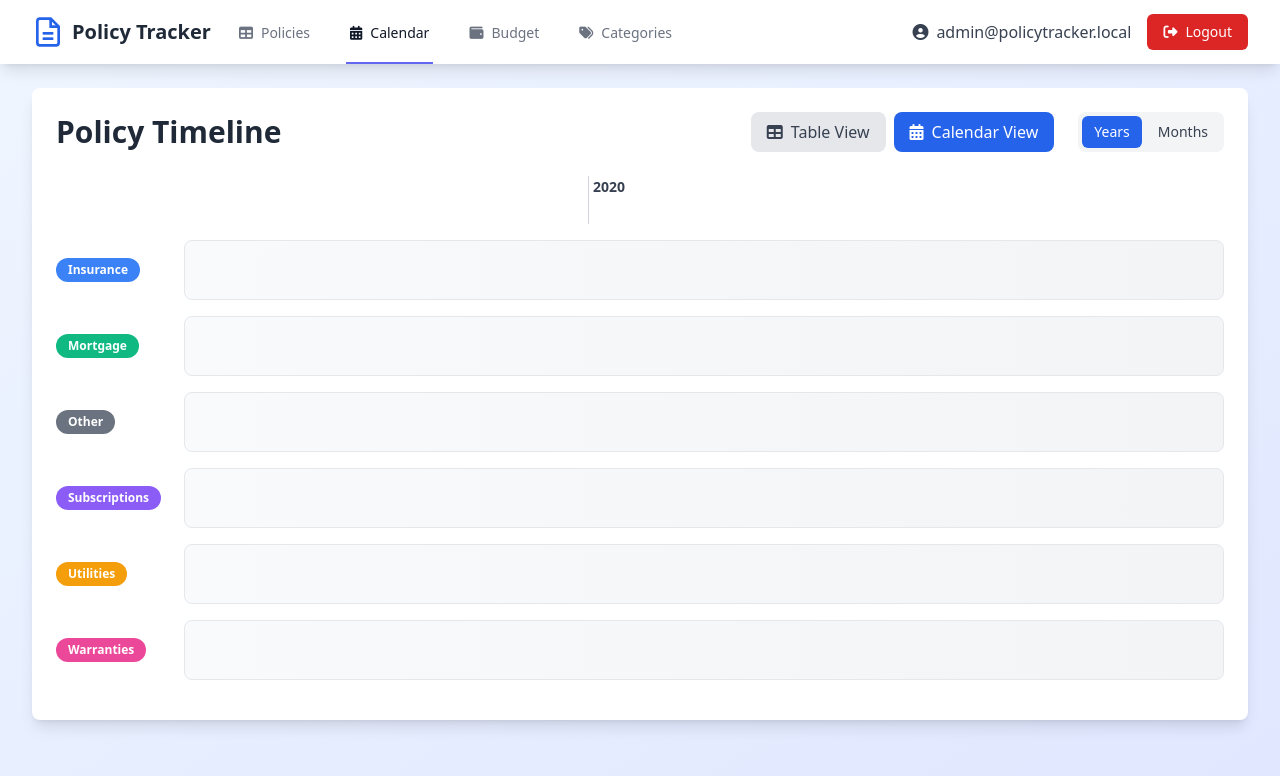
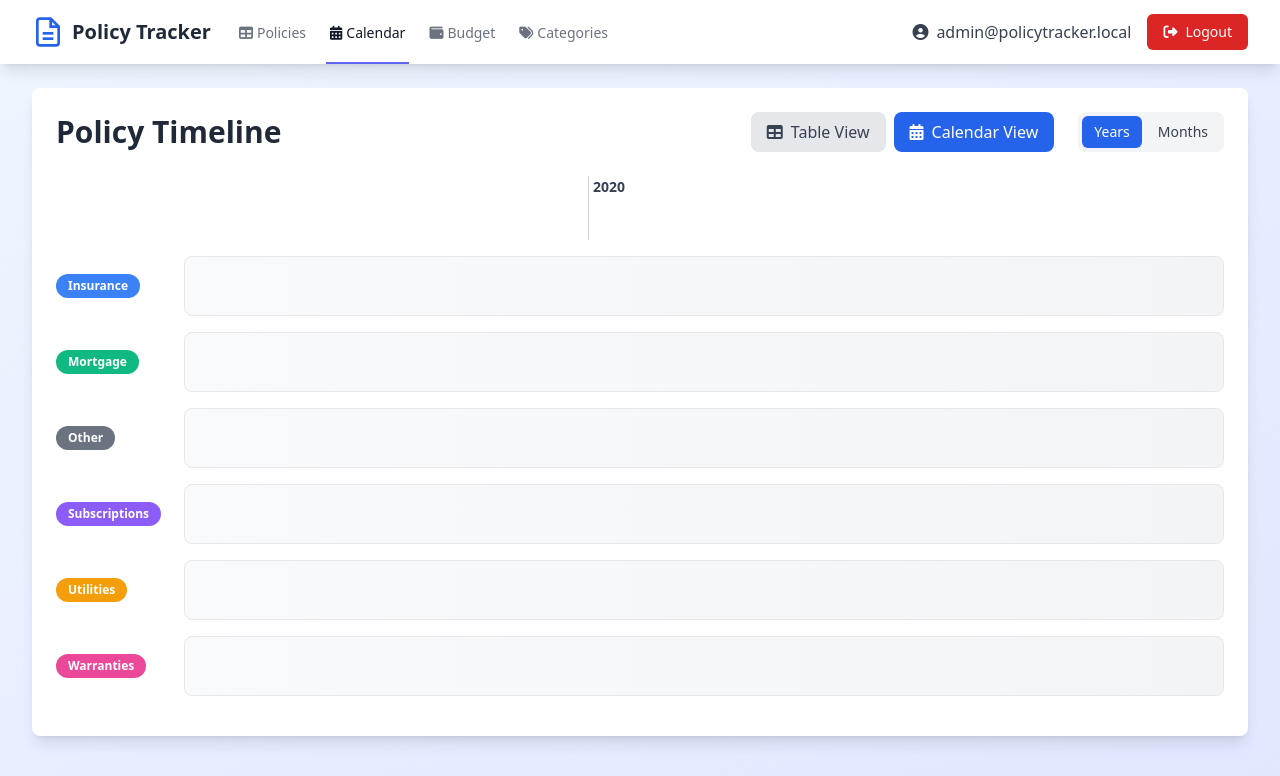
Before and after one commit to adrianchatto/insurance-tracker, a Flask app: page /calendar in a window 1280 px wide. Shown: the top 776 px of the page. Run offline with Flask 3, Linux system fonts and the light colour scheme; a user stored in the database is signed in; data comes from the database, SQL or seed files in the repository; tables that the repository leaves empty hold one stand-in row (values such as "Sample post"); some libraries are stand-ins or nearby versions.

Commit message:
Fix navigation bar crowding and improve years view
- Reorganize navigation with Admin dropdown menu
- Reduce icon margins for better spacing (mr-2 -> mr-1)
- Add JavaScript toggle for Admin dropdown with click-outside-to-close
- Improve year markers in calendar:
  - Show every other year if range > 10 years
  - Add minimum width to prevent marker overlap
  - Increase timeline header height (h-12 -> h-16)

Co-Authored-By: Claude Sonnet 4.5 <noreply@anthropic.com>

```diff
--- a/templates/base.html
+++ b/templates/base.html
@@ -22,29 +22,38 @@
                         </svg>
                         <span class="ml-2 text-xl font-bold text-gray-800">Policy Tracker</span>
                     </div>
-                    <div class="hidden sm:ml-6 sm:flex sm:space-x-8">
+                    <div class="hidden sm:ml-6 sm:flex sm:space-x-4">
                         <a href="{{ url_for('index') }}" class="{% if request.endpoint == 'index' %}border-indigo-500 text-gray-900{% else %}border-transparent text-gray-500 hover:border-gray-300 hover:text-gray-700{% endif %} inline-flex items-center px-1 pt-1 border-b-2 text-sm font-medium">
-                            <i class="fas fa-table mr-2"></i>Policies
+                            <i class="fas fa-table mr-1"></i>Policies
                         </a>
                         <a href="{{ url_for('calendar') }}" class="{% if request.endpoint == 'calendar' %}border-indigo-500 text-gray-900{% else %}border-transparent text-gray-500 hover:border-gray-300 hover:text-gray-700{% endif %} inline-flex items-center px-1 pt-1 border-b-2 text-sm font-medium">
-                            <i class="fas fa-calendar-alt mr-2"></i>Calendar
+                            <i class="fas fa-calendar-alt mr-1"></i>Calendar
                         </a>
                         <a href="{{ url_for('budget') }}" class="{% if request.endpoint == 'budget' %}border-indigo-500 text-gray-900{% else %}border-transparent text-gray-500 hover:border-gray-300 hover:text-gray-700{% endif %} inline-flex items-center px-1 pt-1 border-b-2 text-sm font-medium">
-                            <i class="fas fa-wallet mr-2"></i>Budget
+                            <i class="fas fa-wallet mr-1"></i>Budget
                         </a>
                         <a href="{{ url_for('manage_categories') }}" class="{% if request.endpoint == 'manage_categories' %}border-indigo-500 text-gray-900{% else %}border-transparent text-gray-500 hover:border-gray-300 hover:text-gray-700{% endif %} inline-flex items-center px-1 pt-1 border-b-2 text-sm font-medium">
-                            <i class="fas fa-tags mr-2"></i>Categories
+                            <i class="fas fa-tags mr-1"></i>Categories
                         </a>
                         {% if session.is_admin %}
-                        <a href="{{ url_for('users') }}" class="border-transparent text-gray-500 hover:border-gray-300 hover:text-gray-700 inline-flex items-center px-1 pt-1 border-b-2 text-sm font-medium">
+                        <div class="relative inline-block text-left">
+                            <button onclick="toggleAdminMenu(event)" class="border-transparent text-gray-500 hover:border-gray-300 hover:text-gray-700 inline-flex items-center px-1 pt-1 border-b-2 text-sm font-medium">
+                                <i class="fas fa-cog mr-1"></i>Admin<i class="fas fa-chevron-down ml-1 text-xs"></i>
+                            </button>
+                            <div id="adminMenu" class="hidden absolute right-0 mt-2 w-48 rounded-md shadow-lg bg-white ring-1 ring-black ring-opacity-5 z-50">
+                                <div class="py-1">
+                                    <a href="{{ url_for('users') }}" class="block px-4 py-2 text-sm text-gray-700 hover:bg-gray-100">
                                         <i class="fas fa-users mr-2"></i>Users
                                     </a>
-                        <a href="{{ url_for('settings') }}" class="border-transparent text-gray-500 hover:border-gray-300 hover:text-gray-700 inline-flex items-center px-1 pt-1 border-b-2 text-sm font-medium">
+                                    <a href="{{ url_for('settings') }}" class="block px-4 py-2 text-sm text-gray-700 hover:bg-gray-100">
                                         <i class="fas fa-cog mr-2"></i>Settings
                                     </a>
-                        <a href="{{ url_for('backup') }}" class="border-transparent text-gray-500 hover:border-gray-300 hover:text-gray-700 inline-flex items-center px-1 pt-1 border-b-2 text-sm font-medium">
+                                    <a href="{{ url_for('backup') }}" class="block px-4 py-2 text-sm text-gray-700 hover:bg-gray-100">
                                         <i class="fas fa-download mr-2"></i>Backup
                                     </a>
+                                </div>
+                            </div>
+                        </div>
                         {% endif %}
                     </div>
                 </div>
@@ -77,5 +86,21 @@
 
         {% block content %}{% endblock %}
     </div>
+
+    <script>
+    function toggleAdminMenu(event) {
+        event.stopPropagation();
+        const menu = document.getElementById('adminMenu');
+        menu.classList.toggle('hidden');
+    }
+
+    // Close dropdown when clicking outside
+    document.addEventListener('click', function(event) {
+        const menu = document.getElementById('adminMenu');
+        if (menu && !menu.classList.contains('hidden')) {
+            menu.classList.add('hidden');
+        }
+    });
+    </script>
 </body>
 </html>
--- a/templates/calendar.html
+++ b/templates/calendar.html
@@ -30,7 +30,7 @@
         <!-- Timeline Header -->
         <div id="timeline-header" class="flex mb-4">
             <div class="w-32 flex-shrink-0"></div>
-            <div class="flex-1 relative h-12" id="year-labels"></div>
+            <div class="flex-1 relative h-16" id="year-labels"></div>
         </div>
 
         <!-- Timeline Rows -->
@@ -220,8 +220,12 @@ function renderTimeLabels() {
 function renderYearMarkers(container) {
     const startYear = minDate.getFullYear();
     const endYear = maxDate.getFullYear();
+    const yearRange = endYear - startYear + 1;
 
-    for (let year = startYear; year <= endYear; year++) {
+    // If too many years, show every other year
+    const step = yearRange > 10 ? 2 : 1;
+
+    for (let year = startYear; year <= endYear; year += step) {
         const yearDate = new Date(year, 0, 1);
         if (yearDate >= minDate && yearDate <= maxDate) {
             const percent = dateToPercent(yearDate.toISOString().split('T')[0], minDate, maxDate);
@@ -229,6 +233,7 @@ function renderYearMarkers(container) {
             const marker = document.createElement('div');
             marker.className = 'year-marker';
             marker.style.left = percent + '%';
+            marker.style.minWidth = '50px'; // Ensure minimum spacing
             marker.textContent = year;
             container.appendChild(marker);
         }
```
Lines whose indentation alone changed are shown as unchanged.
